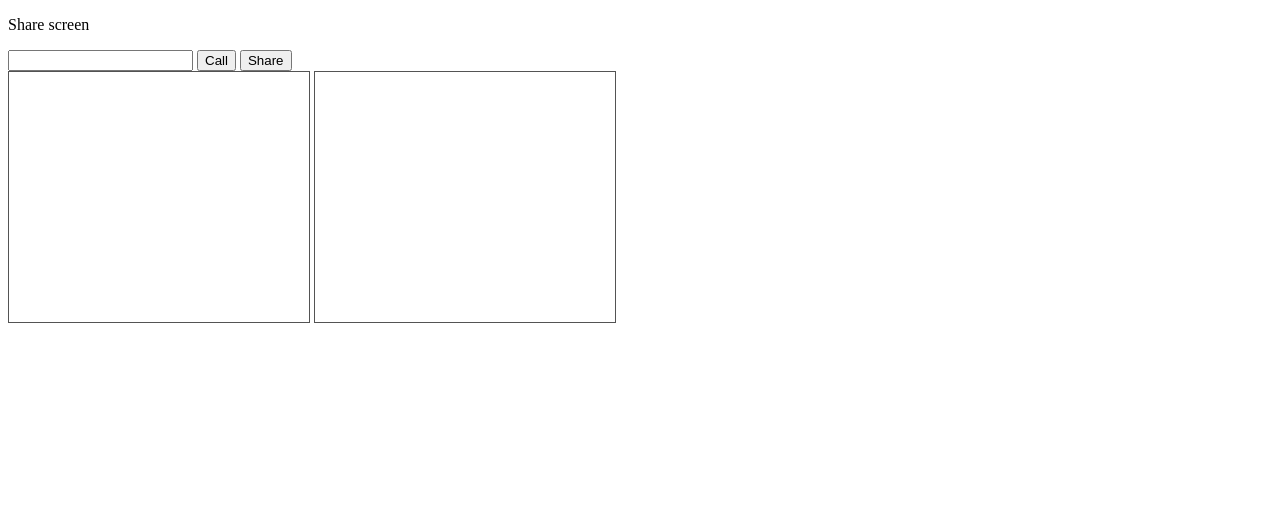
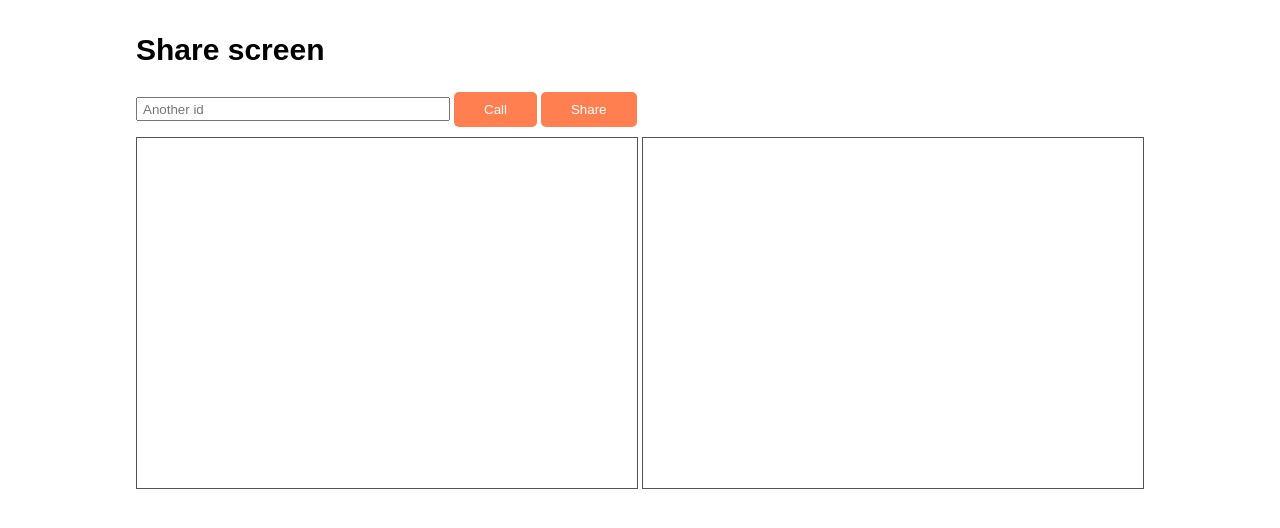
Before and after one commit to nhatdn/video-call, a website built with webpack: page index.html in a window 1280 px wide. Built offline with Linux system fonts and the light colour scheme; no server answers.

Commit message:
update css

```diff
--- a/index.html
+++ b/index.html
@@ -2,29 +2,28 @@
 <html>
   <head>
     <meta charset="utf-8" />
+    <meta name="description" content="Video call" />
+    <meta name="keywords" content="Video, call, video call, free" />
+    <meta name="author" content="Nguyễn Đình Nhật" />
+    <meta name="viewport" content="width=device-width, initial-scale=1.0" />
+    <link rel="stylesheet" href="style.css" />
   </head>
-  <style>
-    video {
-      -webkit-transform: scaleX(-1);
-      transform: scaleX(-1);
-    }
+  <body>
+    <div class="container">
+      <div class="wrapper">
+        <h2>Share screen</h2>
+        <p class="my-id"></p>
+        <div class="form">
+          <input type="text" id="another-peers-id" placeholder="Another id" />
+          <button id="call">Call</button>
+          <button id="share">Share</button>
+        </div>
 
-    #local,
-    #remote {
-      width: 300px;
-      height: 250px;
-      border: 1px solid rgb(83, 83, 83);
-    }
-  </style>
-  <body>
-    <p>Share screen</p>
-    <input type="text" id="another-peers-id" />
-    <button id="call">Call</button>
-    <button id="share">Share</button>
-
-    <div>
-      <video id="local"></video>
-      <video id="remote"></video>
+        <div>
+          <video muted id="local"></video>
+          <video id="remote"></video>
+        </div>
+      </div>
     </div>
     <script src="dist/bundle.js"></script>
   </body>
--- a/src/share.js
+++ b/src/share.js
@@ -3,8 +3,11 @@ import Peer from "peerjs";
 const another = document.getElementById("another-peers-id");
 const shareBtn = document.getElementById("share");
 const callBtn = document.getElementById("call");
+const myID = document.querySelector(".my-id");
 
-function openStreamDisplayMedia(config = { audio: true, video: true }) {
+function openStreamDisplayMedia(
+  config = { video: { mediaSource: "screen" }, audio: true }
+) {
   return navigator.mediaDevices.getDisplayMedia(config);
 }
 
@@ -13,15 +16,22 @@ function openStream(config = { audio: true, video: true }) {
   return navigator.mediaDevices.getUserMedia(config);
 }
 
-function playStream(id, stream) {
+function playStream(id, stream, calling = true) {
   const video = document.getElementById(id);
+  if (calling) {
+    video.classList.add("call");
+  }
+  console.log(stream);
   video.srcObject = stream;
   video.play();
 }
 
 export default function bar() {
   var peer = new Peer();
-  peer.on("open", (id) => console.log(id));
+  peer.on("open", (id) => {
+    myID.innerText = `Your ID: ${id}`;
+    console.log(id);
+  });
 
   callBtn.addEventListener("click", () => {
     const id = another.value;
@@ -35,7 +45,7 @@ export default function bar() {
   shareBtn.addEventListener("click", () => {
     const id = another.value;
     openStreamDisplayMedia().then((stream) => {
-      playStream("local", stream);
+      playStream("local", stream, false);
       const call = peer.call(id, stream);
       call.on("stream", (remoteStream) => playStream("remote", remoteStream));
     });
@@ -47,14 +57,14 @@ export default function bar() {
     );
     if (result) {
       openStreamDisplayMedia().then((stream) => {
-        playStream("local", stream);
+        playStream("local", stream, false);
         call.answer(stream);
         call.on("stream", (remoteStream) => playStream("remote", remoteStream));
       });
     } else {
       openStream().then((stream) => {
         call.answer(stream);
-        playStream("local", stream);
+        playStream("local", stream, false);
         call.on("stream", (remoteStream) => playStream("remote", remoteStream));
       });
     }
--- /dev/null
+++ b/style.css
@@ -0,0 +1,43 @@
+video.call {
+    -webkit-transform: scaleX(-1);
+    transform: scaleX(-1);
+}
+
+#local,
+#remote {
+    width: 500px;
+    height: 350px;
+    border: 1px solid rgb(83, 83, 83);
+}
+.container {
+    display: flex;
+    justify-content: center;
+}
+.form {
+    margin: 10px 0px;
+}
+h2 {
+    font-family: Arial, Helvetica, sans-serif;
+    font-size: 30px;
+}
+
+input {
+    display: inline-block;
+    outline: none;
+    height: 20px;
+    width: 300px;
+    padding: 0 5px;
+}
+
+button {
+    background-color: coral;
+    color: white;
+    border: none;
+    outline: none;
+    padding: 10px 30px;
+    border-radius: 5px;
+    cursor: pointer;
+}
+button:hover {
+    background-color: rgb(250, 144, 105);
+}
```
Also changed, not shown: dist/bundle.js, 1 other file.
